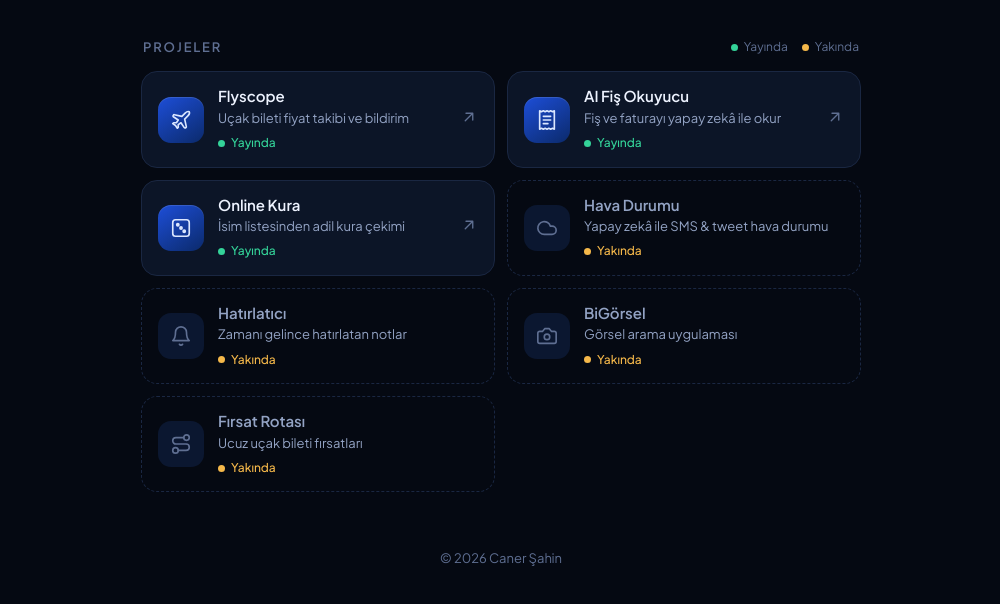
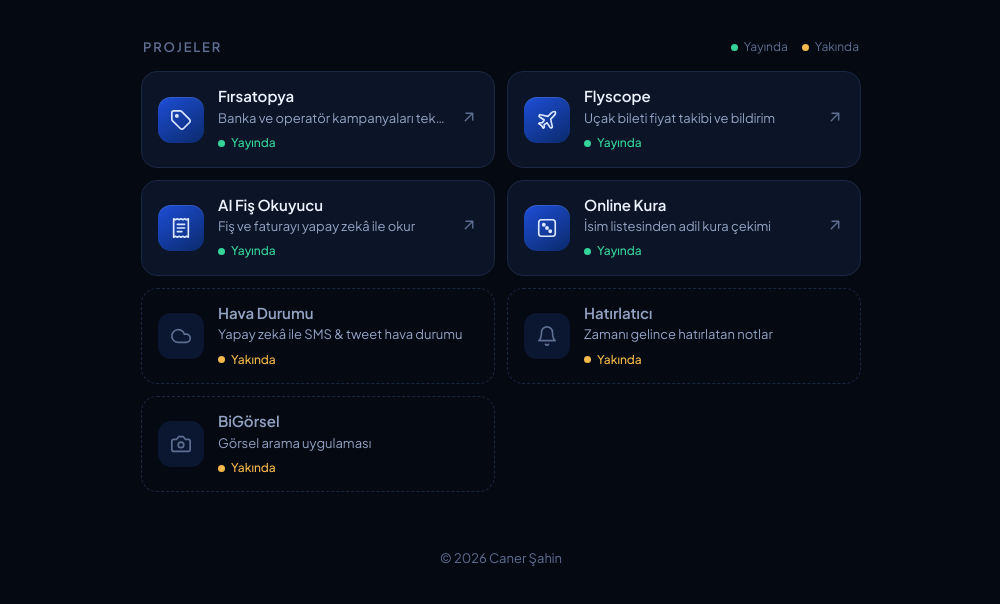
Before and after one commit to caneersahin/canersahin.com, a plain HTML site: page index.html in a window 1280 px wide. Shown: the part 334-938 px from the top of the page, without its empty margins (139-1139 px from the left). Drawn offline with Linux system fonts and the light colour scheme.

Commit message:
Fırsatopya'yı ekle, Fırsat Rotası'nı kaldır
Co-Authored-By: Claude Opus 5.5 <noreply@anthropic.com>

```diff
--- a/index.html
+++ b/index.html
@@ -167,6 +167,7 @@
       bell: '<path d="M6 8a6 6 0 0 1 12 0c0 7 3 9 3 9H3s3-2 3-9"/><path d="M10.3 21a1.94 1.94 0 0 0 3.4 0"/>',
       camera: '<path d="M14.5 4h-5L7 7H4a2 2 0 0 0-2 2v9a2 2 0 0 0 2 2h16a2 2 0 0 0 2-2V9a2 2 0 0 0-2-2h-3l-2.5-3Z"/><circle cx="12" cy="13" r="3"/>',
       route: '<circle cx="6" cy="19" r="3"/><path d="M9 19h8.5a3.5 3.5 0 0 0 0-7h-11a3.5 3.5 0 0 1 0-7H15"/><circle cx="18" cy="5" r="3"/>',
+      tag: '<path d="M12.6 2.6A2 2 0 0 0 11.2 2H4a2 2 0 0 0-2 2v7.2a2 2 0 0 0 .6 1.4l8.7 8.7a2.4 2.4 0 0 0 3.4 0l6.6-6.6a2.4 2.4 0 0 0 0-3.4Z"/><circle cx="7.5" cy="7.5" r="1.2" fill="currentColor"/>',
       code: '<path d="m16 18 6-6-6-6M8 6l-6 6 6 6"/>',
     };
     const ARROW = '<svg class="i" viewBox="0 0 24 24"><path d="M7 17 17 7M8 7h9v9"/></svg>';
--- a/projects.js
+++ b/projects.js
@@ -2,6 +2,13 @@
 // status: "live" (yayında) | "moving" (sunucuya taşınıyor; sitede "Yakında" yazar)
 // icon: index.html içindeki ICONS listesinden biri
 window.PROJECTS = [
+  {
+    name: "Fırsatopya",
+    description: "Banka ve operatör kampanyaları tek yerde",
+    url: "https://firsatopya.canersahin.com",
+    status: "live",
+    icon: "tag",
+  },
   {
     name: "Flyscope",
     description: "Uçak bileti fiyat takibi ve bildirim",
@@ -41,10 +48,4 @@ window.PROJECTS = [
     status: "moving",
     icon: "camera",
   },
-  {
-    name: "Fırsat Rotası",
-    description: "Ucuz uçak bileti fırsatları",
-    status: "moving",
-    icon: "route",
-  },
 ];
```
